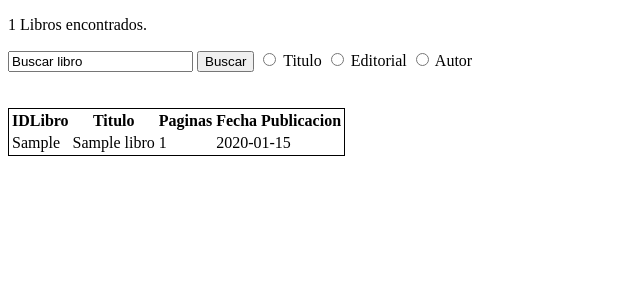
After one commit to mmartinasir/proyecto_final_manuel_martin_gimeno, a PHP site: page /books.php in a window 1280 px wide. The commit adds this page. Shown: the top 300 px of the page, without its empty margins (0-640 px from the left). Run offline with PHP 8.4, Linux system fonts and the light colour scheme; the visitor is signed in with stand-in values (Sample User, id 1); tables that the repository leaves empty hold one stand-in row (values such as "Sample post").

Commit message:
Añadido el panel de libros con un buscador

```diff
--- /dev/null
+++ b/php/books.php
@@ -0,0 +1,94 @@
+<!DOCTYPE html>
+<html>
+  <head>
+    <meta charset="utf-8">
+    <title>Buscador de libros</title>
+  </head>
+  <body>
+    <?php
+      session_start();
+
+      if (isset($_SESSION["usu"])) {
+      } else {
+        session_destroy();
+        header("Location: login.php");
+      }
+     ?>
+
+     <?php
+
+       //CREATING THE CONNECTION
+       $connection = new mysqli("localhost", "root", "usuario", "libreria");
+       $connection->set_charset("uft8");
+
+       //TESTING IF THE CONNECTION WAS RIGHT
+       if ($connection->connect_errno) {
+           printf("Connection failed: %s\n", $connection->connect_error);
+           exit();
+       }
+
+       //MAKING A SELECT QUERY
+       /* Consultas de selección que devuelven un conjunto de resultados */
+       $query="SELECT * from libros";
+
+       if (isset($_POST["buscador"])) {
+         if ($_POST["opcion"]=="titulo") {
+           $query="SELECT * from libros where titulo like '%".$_POST["buscador"]."%'";
+         } elseif ($_POST["opcion"]=="editorial") {
+           $query="SELECT * from libros join editorial on libros.IDeditorial = editorial.IDeditorial
+           where editorial.Nombre like '%".$_POST["buscador"]."%'";
+         } elseif ($_POST["opcion"]=="autor") {
+           $query="SELECT * from libros join autor on libros.IDautor = autor.IDautor
+           where autor.Nombre like '%".$_POST["buscador"]."%'";
+         }
+
+       };
+
+       if ($result = $connection->query($query)) {
+
+           printf("<p>%d Libros encontrados.</p>", $result->num_rows);
+
+       ?>
+       <form class="" method="post">
+         <input type="text" name="buscador" value="Buscar libro" required>
+         <input type="submit" name="" value="Buscar">
+         <input type="radio" name="opcion" value="titulo"><label> Titulo</label>
+         <input type="radio" name="opcion" value="editorial"><label> Editorial</label>
+         <input type="radio" name="opcion" value="autor"><label> Autor</label>
+
+       </form><br><br>
+
+
+      <table style="border:1px solid black">
+      <thead>
+        <tr>
+          <th>IDLibro</th>
+          <th>Titulo</th>
+          <th>Paginas</th>
+          <th>Fecha Publicacion</th>
+      </thead>
+
+      <?php
+
+          //FETCHING OBJECTS FROM THE RESULT SET
+          //THE LOOP CONTINUES WHILE WE HAVE ANY OBJECT (Query Row) LEFT
+          while($obj = $result->fetch_object()) {
+              //PRINTING EACH ROW
+              echo "<tr>";
+                echo "<td>".$obj->IDLibro."</td>";
+                echo "<td>".$obj->titulo."</td>";
+                echo "<td>".$obj->paginas."</td>";
+                echo "<td>".$obj->fecha_publicacion."</td>";
+              echo "</tr>";
+          }
+
+          //Free the result. Avoid High Memory Usages
+          $result->close();
+          unset($obj);
+          unset($connection);
+
+      } //END OF THE IF CHECKING IF THE QUERY WAS RIGHT
+
+    ?>
+  </body>
+</html>
--- a/php/index.php
+++ b/php/index.php
@@ -6,7 +6,7 @@
   if (isset($_SESSION["usu"])) {
     //SESSION ALREADY CREATED
     //SHOW SESSION DATA
-    var_dump($_SESSION);
+    header("Location: userpanel.php");
   } else {
     session_destroy();
     header("Location: login.php");
--- a/php/userpanel.php
+++ b/php/userpanel.php
@@ -28,7 +28,7 @@
               <button class="button" style="vertical-align:middle"><span>Mis Pedidos</span></button>
             </div>
             <div class="">
-              <button class="button" style="vertical-align:middle"><span>Libros disponibles</span></button>
+              <button class="button" style="vertical-align:middle" onclick="window.location.href='books.php'"><span>Libros disponibles</span></button>
             </div>
 
           </div>
```
Also changed, not shown: php/adminpanel.php (+9 -0 lines).
